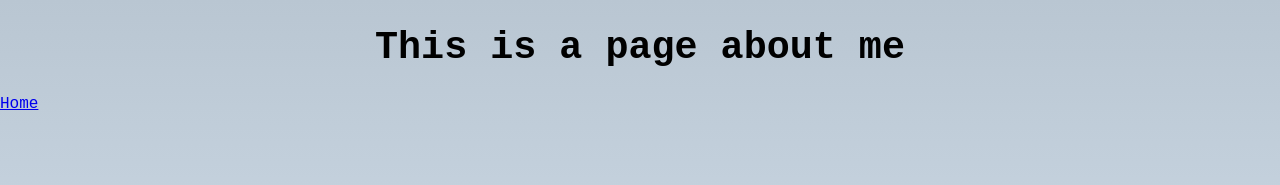
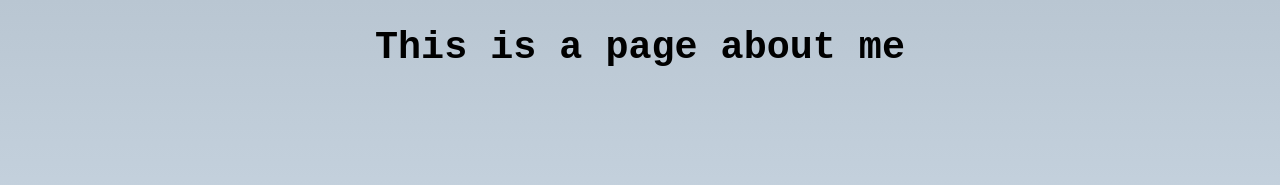
Before and after one commit to philipfleischer/TODO, a SvelteKit app: page /about-me in a window 1280 px wide. Shown: the top 185 px of the page. Built offline with nearby package versions, Linux system fonts and the light colour scheme.

Commit message:
Installed and started the postgreSQL database! close #11

```diff
--- a/src/routes/about-me/+page.svelte
+++ b/src/routes/about-me/+page.svelte
@@ -1,3 +1,3 @@
 <h1>This is a page about me</h1>
 
-<a href="/">Home</a>
+<!-- <a href="/">Home</a> -->
```
